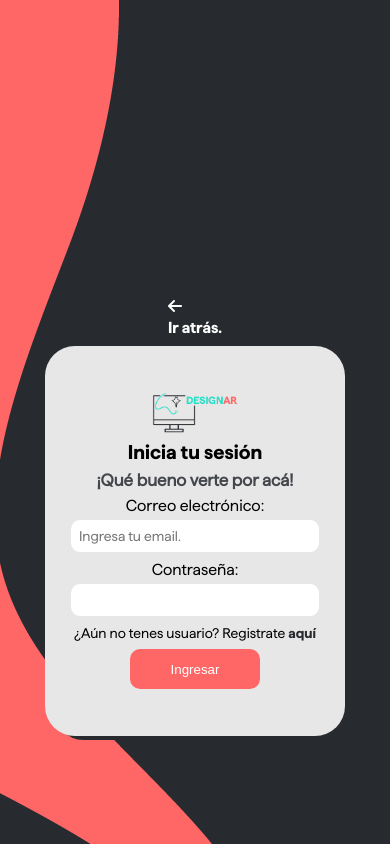
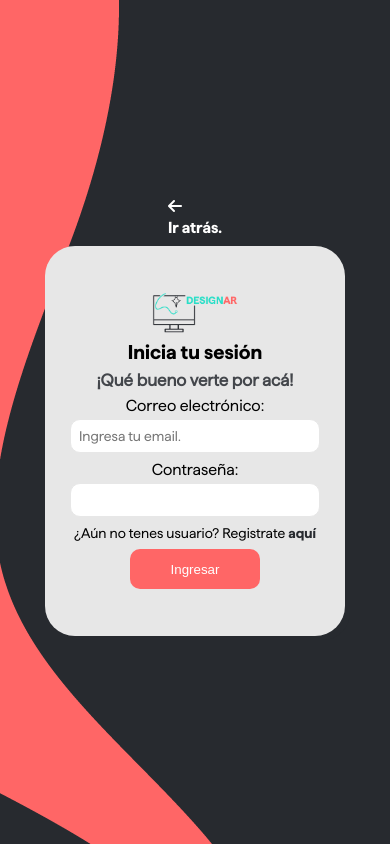
Before and after one commit to cfloreada/integrador1nucba, a plain HTML site: page login.html in a window 390 px wide. Drawn offline with nearby package versions, Linux system fonts and the light colour scheme.

Commit message:
edit mq mobile

```diff
--- a/login.css
+++ b/login.css
@@ -50,7 +50,6 @@ html {
 }
 
 body {
-  height: 100vh;
   display: flex;
   flex-direction: column;
   justify-content: center;
@@ -212,13 +211,13 @@ input[type="submit"]:active {
     background-size: inherit;
   }
   .elementos {
-    margin-top: 100px;
+    margin-top: 50px;
     display: flex;
     flex-direction: column;
     align-items: center;
   }
   .back__form {
-    margin-top: 100px;
+    margin-top: 50px;
   }
 
   .form__login {
@@ -255,11 +254,16 @@ input[type="submit"]:active {
     margin-top: 0;
   }
   .elementos {
+    margin-top: 0;
     max-width: 85%;
     justify-content: center;
     gap: 10px;
     flex-direction: column;
     padding-bottom: 0;
+  }
+
+  .back__form {
+    margin-top: 0;
   }
 
   .form__login {
```
